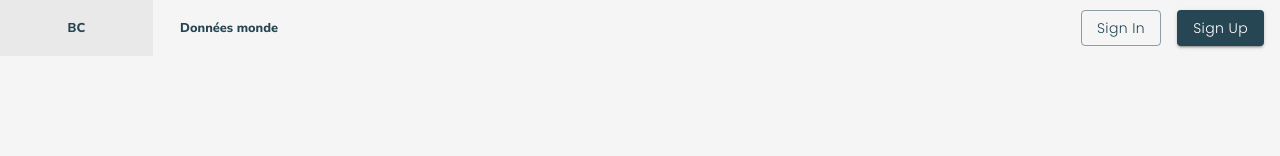
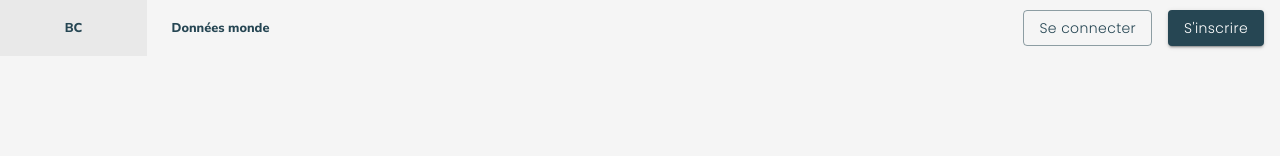
Before and after one commit to aureliedev/wild-carbon, a Next.js app in the folder web-app/: page / in a window 1280 px wide. Shown: the top 156 px of the page. Built offline with nearby package versions, Linux system fonts and the light colour scheme; no server answers.

Commit message:
add traduction on french

```diff
--- a/web-app/src/components/headers/Header.tsx
+++ b/web-app/src/components/headers/Header.tsx
@@ -96,7 +96,7 @@ const Header = () => {
               </MUILink>
 
               <MUILink component={Link} href="./" onClick={() => logout()}>
-                Log out
+                Se déconnecter
               </MUILink>
             </Stack>
             <Box sx={{ display: { xs: "flex", md: "none" } }}>
@@ -119,14 +119,14 @@ const Header = () => {
               variant="outlined"
               onClick={() => handleModalComponent(<SignInForm />)}
             >
-              Sign In
+              Se connecter
             </Button>
             <Button
               color="primary"
               variant="contained"
               onClick={() => handleModalComponent(<SignUpForm />)}
             >
-              Sign Up
+              S'inscrire
             </Button>
           </Stack>
         )}
--- a/web-app/src/components/headers/HeaderMobileProfilNav.tsx
+++ b/web-app/src/components/headers/HeaderMobileProfilNav.tsx
@@ -87,7 +87,7 @@ const HeaderMobileProfilNav = ({
               <ListItemIcon>
                 <LogoutIcon />
               </ListItemIcon>
-              <ListItemText primary="Log Out" />
+              <ListItemText primary="Se déconnecter" />
             </ListItemButton>
           </ListItem>
           <Divider />
```
